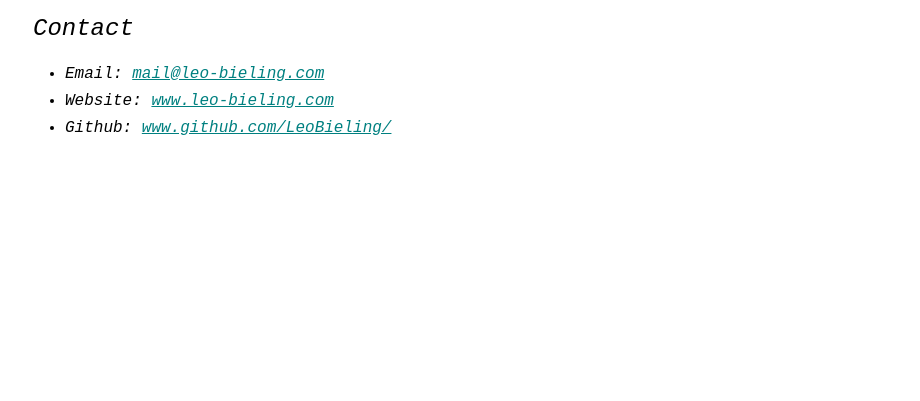
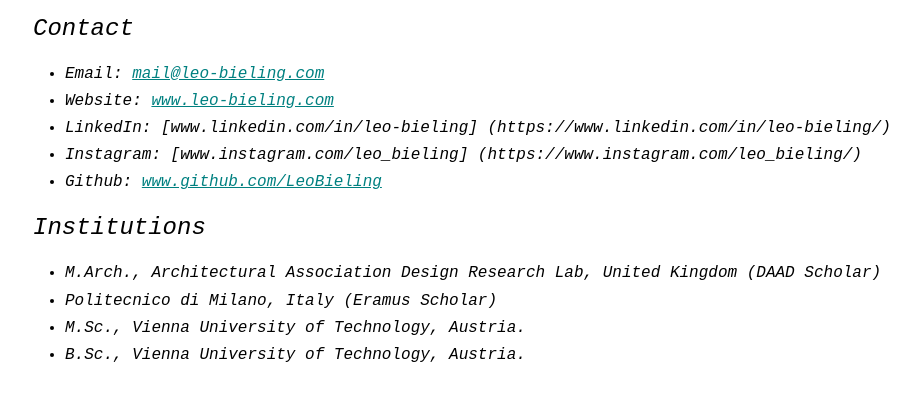
Before and after one commit to Leo-Bieling/lb_ws, a plain HTML site: page index.html in a window 1280 px wide. Shown: the part 301-702 px from the top of the page, without its empty margins (107-1027 px from the left). Drawn offline with Linux system fonts and the light colour scheme.

Commit message:
added institutions

```diff
--- a/index.html
+++ b/index.html
@@ -24,6 +24,7 @@
 <ul>
 <li><a href="#about">About</a><ul>
 <li><a href="#contact">Contact</a></li>
+<li><a href="#institutions">Institutions</a></li>
 </ul></li>
 </ul>
 </nav>
@@ -33,7 +34,45 @@
 <ul>
 <li>Email: <a href="mailto:mail@leo-bieling.com">mail@leo-bieling.com</a></li>
 <li>Website: <a href="https://leo-bieling.com">www.leo-bieling.com</a></li>
-<li>Github: <a href="https://github.com/LeoBieling/">www.github.com/LeoBieling/</a></li>
+<li>LinkedIn: [www.linkedin.com/in/leo-bieling] (https://www.linkedin.com/in/leo-bieling/)</li>
+<li>Instagram: [www.instagram.com/leo_bieling] (https://www.instagram.com/leo_bieling/)</li>
+<li>Github: <a href="https://github.com/LeoBieling/">www.github.com/LeoBieling</a></li>
 </ul>
+<h2 id="institutions">Institutions</h2>
+<ul>
+<li>M.Arch., Architectural Association Design Research Lab, United Kingdom (DAAD Scholar)</li>
+<li>Politecnico di Milano, Italy (Eramus Scholar)</li>
+<li>M.Sc., Vienna University of Technology, Austria.</li>
+<li>B.Sc., Vienna University of Technology, Austria.</li>
+</ul>
+<!--
+# Studies
+
+##Code
+
+* mutt and offlineIMAP wizard. [Github](https://githib.com/lukesmithxyz/mutt-wizard).
+: A tool for setting up a fully featured personal mail system and offlineIMAP server, with GPG secured passwords, server detection and support for notmuch mail indexing and autosyncing with notification.
+
+## Tools I Use
+
+# Teaching
+
+## CAARDIA 2018 Beijing
+
+## Rob|Arch 2018 Zurich
+
+# Lectures
+
+## Design Modelling Symposium 2019 Berlin
+
+* The Evoution of the Ibero-Romance Irregular Imperfect: A Constraint-based Analysis. 2018. 28th Annual Symposium on Hispanic and Luso-Brazilian Literature, Language and Culture. [Video](https://youtube.com/watch?v=PMPfRFwH1Qw). [Slides (sent)](https://lukesmith.xyz/dox/ling/luke_imperfect).
+
+# Writings
+
+* Scope Without Syntax: A Game Theoretic Approach. [PDF](https://github.com/LukeSmithxyz/scope-without-syntax/blob/master/prelim2.pdf).
+: Second qualifying paper. 2017.
+: A Game Theoretic analysis of quantifier scope, arguing that possible scope interpretations fall out from pragmatic assumptions about speaker/hearer intention. One empirical claim is that syntactic rigidity should universally correlate with scope ambiguity, while flexible languages/constructions tend to be scopally non-ambiguous.
+
+-->
 </body>
 </html>
```
Also changed, not shown: 2 other files.
